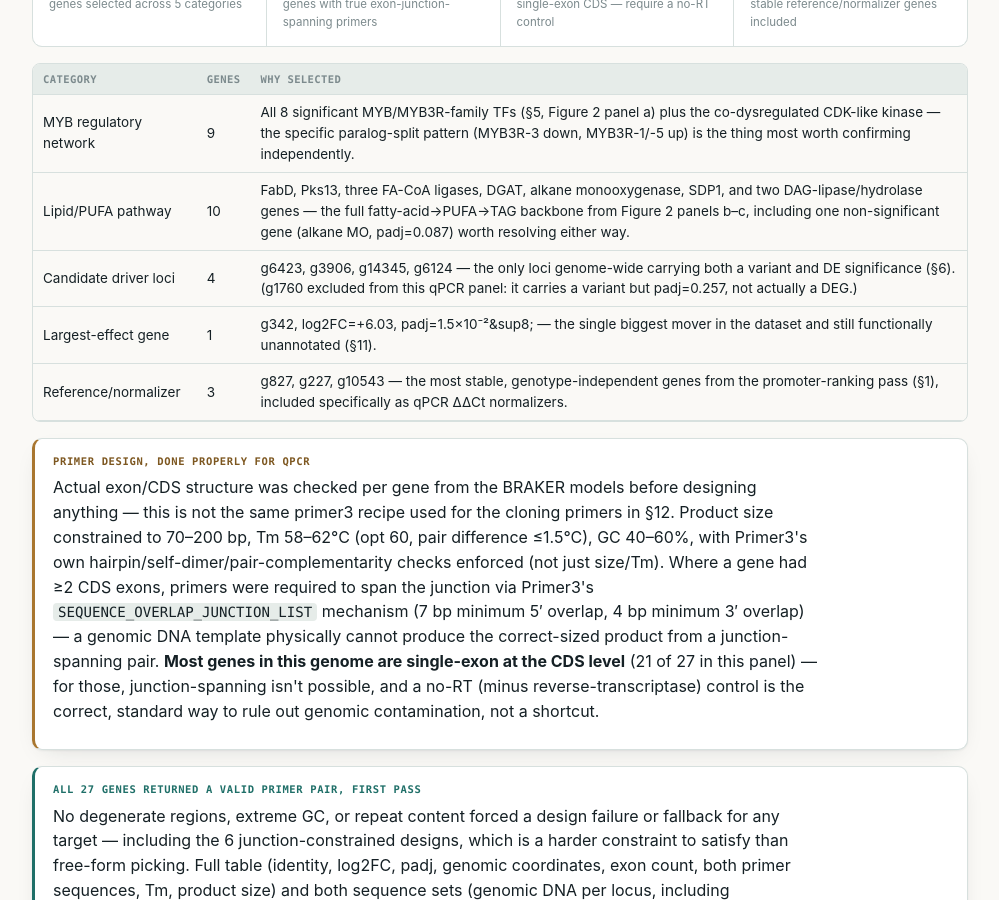
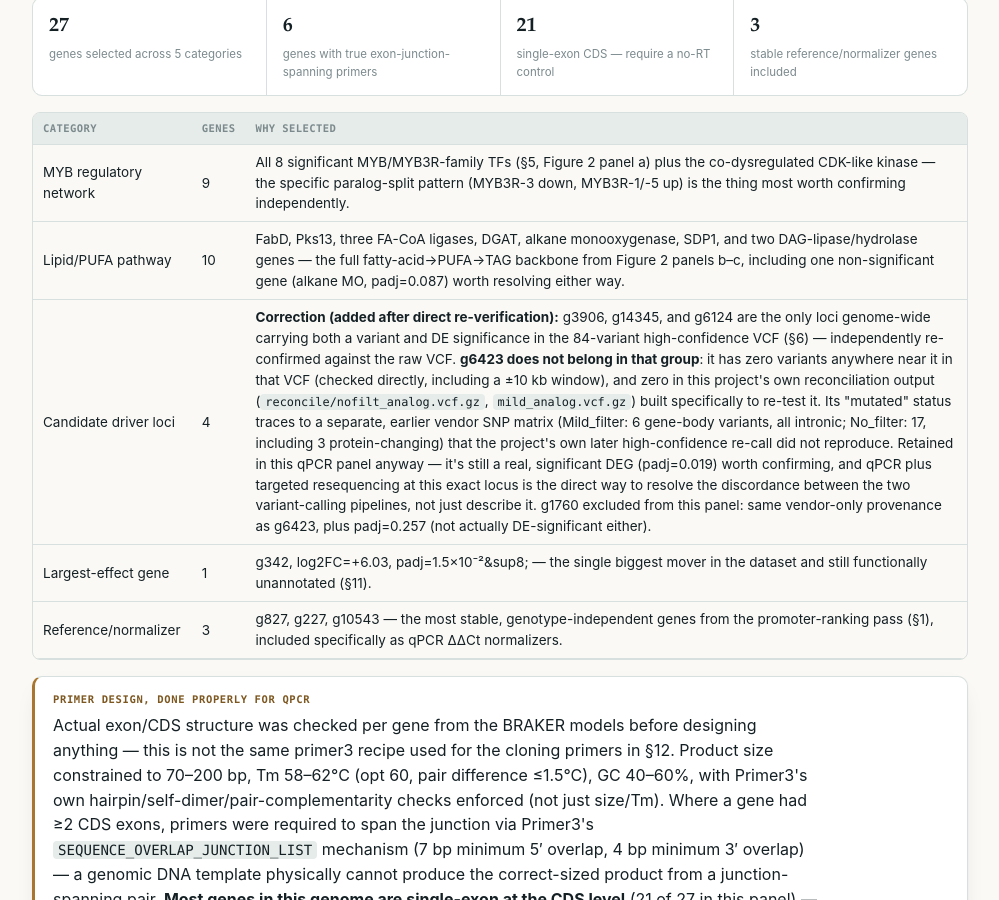
Before and after one commit to jinho1987/schizochytrium-hs6-genomics, a Jekyll site: the page report4.html, which Jekyll copies as it is, in a window 1280 px wide and 900 px high, scrolled down 14865 px. Shown: the whole window, without its empty margins (140-1139 px from the left). Built offline with Jekyll 4.4.1, drawn with Linux system fonts in a browser that asks for light colours; some of the changed text lies outside the part shown.

Commit message:
Correct g6423 evidence-tier mischaracterization in the qPCR panel
g6423 was incorrectly grouped with g3906/g14345/g6124 as if all four
came from the same 84-variant high-confidence bcftools VCF. Direct
re-verification against the raw VCF (prompted by a user request to
double-check the genome comparison) found g6423 and g1760 have zero
supporting variants in that set, and zero in this project's own
reconciliation output built specifically to re-test them. Their
"mutated" status traces to a separate, earlier vendor SNP matrix that
the later high-confidence re-call never reproduced -- a real
discordance between two pipelines that was previously described too
vaguely. Corrected in place per this project's standing practice of
keeping corrections on the record rather than silently fixing them.

Co-Authored-By: Claude Sonnet 5 <noreply@anthropic.com>

```diff
--- a/report4.html
+++ b/report4.html
@@ -290,7 +290,7 @@ a{color:var(--teal-ink);}
     </div>
     <div class="callout finding">
       <span class="lbl">New candidate: g6124</span>
-      <p>Not part of the original curated candidate list. <b>g6124</b> encodes a ribosomal protein S6 kinase alpha-2 homolog &mdash; a classic growth-signaling kinase (RSK family, downstream of MAPK/ERK signaling in the systems where it's best characterized) &mdash; and carries two variants in its promoter region while being significantly down in HS6. Worth adding alongside <i>g6423</i>/<i>g1760</i> as a candidate driver mutation, though like those two it is a lead, not a confirmed cause.</p>
+      <p>Not part of the original curated candidate list. <b>g6124</b> encodes a ribosomal protein S6 kinase alpha-2 homolog &mdash; a classic growth-signaling kinase (RSK family, downstream of MAPK/ERK signaling in the systems where it's best characterized) &mdash; and carries two variants in its promoter region while being significantly down in HS6. Worth adding alongside <i>g6423</i>/<i>g1760</i> as a candidate driver mutation, though like those two it is a lead, not a confirmed cause &mdash; and unlike g6124, g6423/g1760's supporting variants come from a different, earlier variant-calling pipeline that this project's own high-confidence re-call did not reproduce (see the correction in &sect;13).</p>
     </div>
     <p class="pending-note">Only 3 of 1,223 genes had a nearby variant &mdash; consistent with the genome-wide variant set being small (84 total, typical for a strict EMS-mutagenesis candidate list after QC), not a bug in the overlay method.</p>
     <p class="pending-note">Full overlay results: <a href="results/genomewide_mutation_overlay.tsv">results/genomewide_mutation_overlay.tsv</a></p>
@@ -540,7 +540,7 @@ a{color:var(--teal-ink);}
       <tbody>
         <tr><td>MYB regulatory network</td><td>9</td><td>All 8 significant MYB/MYB3R-family TFs (&sect;5, Figure 2 panel a) plus the co-dysregulated CDK-like kinase &mdash; the specific paralog-split pattern (MYB3R-3 down, MYB3R-1/-5 up) is the thing most worth confirming independently.</td></tr>
         <tr><td>Lipid/PUFA pathway</td><td>10</td><td>FabD, Pks13, three FA-CoA ligases, DGAT, alkane monooxygenase, SDP1, and two DAG-lipase/hydrolase genes &mdash; the full fatty-acid&rarr;PUFA&rarr;TAG backbone from Figure 2 panels b&ndash;c, including one non-significant gene (alkane MO, padj=0.087) worth resolving either way.</td></tr>
-        <tr><td>Candidate driver loci</td><td>4</td><td>g6423, g3906, g14345, g6124 &mdash; the only loci genome-wide carrying both a variant and DE significance (&sect;6). (g1760 excluded from this qPCR panel: it carries a variant but padj=0.257, not actually a DEG.)</td></tr>
+        <tr><td>Candidate driver loci</td><td>4</td><td><b>Correction (added after direct re-verification):</b> g3906, g14345, and g6124 are the only loci genome-wide carrying both a variant and DE significance in the 84-variant high-confidence VCF (&sect;6) &mdash; independently re-confirmed against the raw VCF. <b>g6423 does not belong in that group</b>: it has zero variants anywhere near it in that VCF (checked directly, including a &plusmn;10&nbsp;kb window), and zero in this project's own reconciliation output (<code>reconcile/nofilt_analog.vcf.gz</code>, <code>mild_analog.vcf.gz</code>) built specifically to re-test it. Its "mutated" status traces to a separate, earlier vendor SNP matrix (Mild_filter: 6 gene-body variants, all intronic; No_filter: 17, including 3 protein-changing) that the project's own later high-confidence re-call did not reproduce. Retained in this qPCR panel anyway &mdash; it's still a real, significant DEG (padj=0.019) worth confirming, and qPCR plus targeted resequencing at this exact locus is the direct way to resolve the discordance between the two variant-calling pipelines, not just describe it. g1760 excluded from this panel: same vendor-only provenance as g6423, plus padj=0.257 (not actually DE-significant either).</td></tr>
         <tr><td>Largest-effect gene</td><td>1</td><td>g342, log2FC=+6.03, padj=1.5&times;10&#8315;&sup2;&sup8; &mdash; the single biggest mover in the dataset and still functionally unannotated (&sect;11).</td></tr>
         <tr><td>Reference/normalizer</td><td>3</td><td>g827, g227, g10543 &mdash; the most stable, genotype-independent genes from the promoter-ranking pass (&sect;1), included specifically as qPCR &Delta;&Delta;Ct normalizers.</td></tr>
       </tbody>
```
